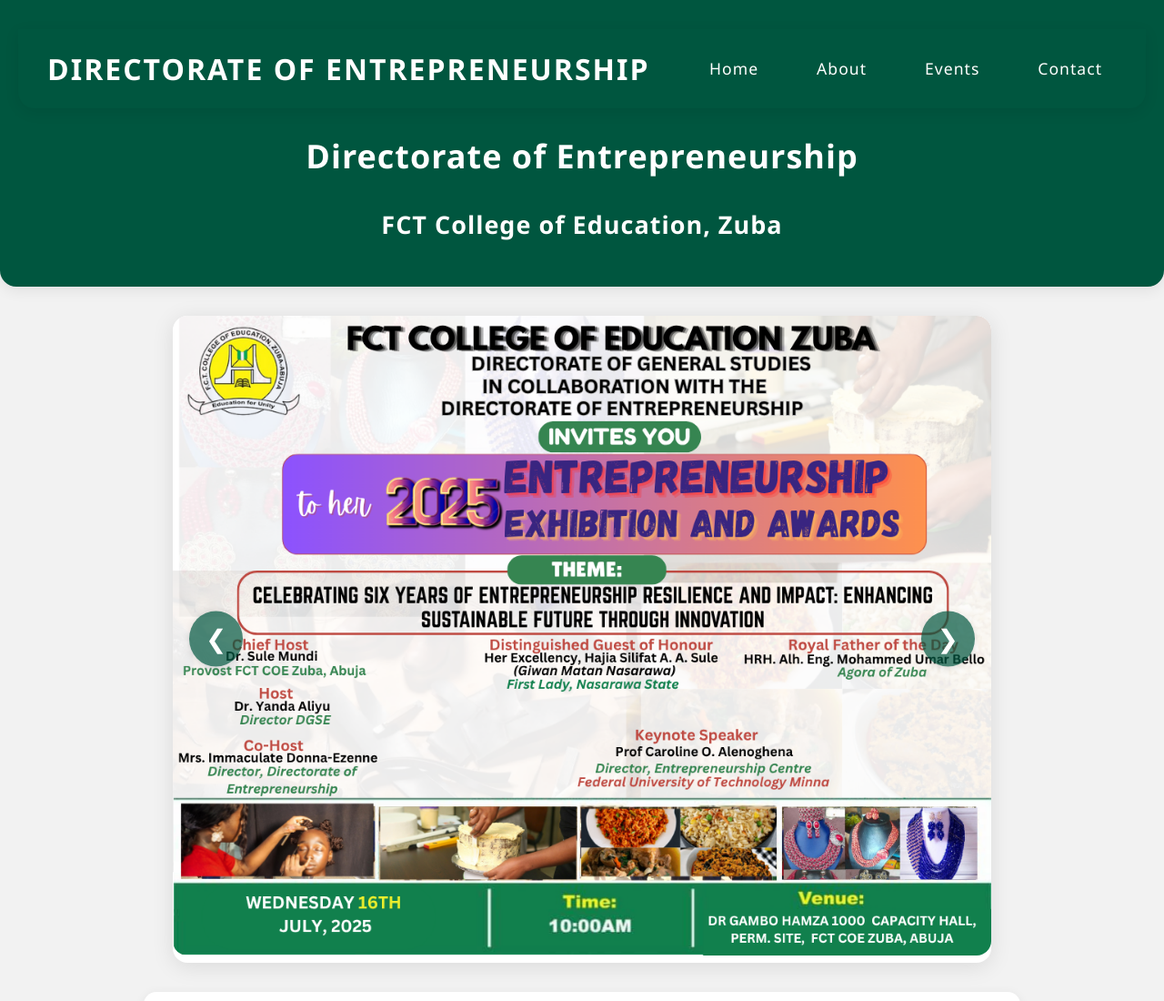
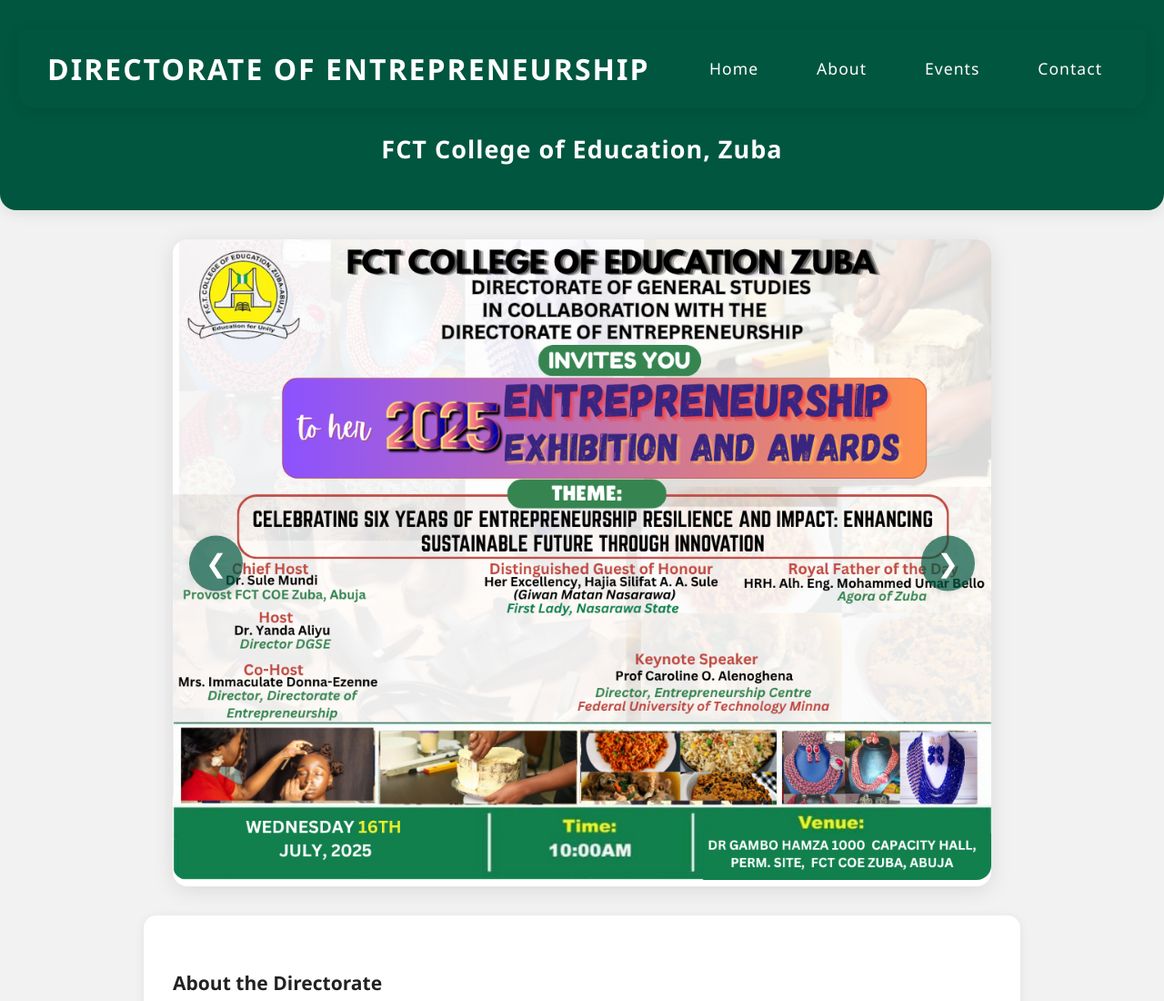
Before and after one commit to Micheal395/doezuba, a plain HTML site: page index.html in a window 1280 px wide. Shown: the top 1100 px of the page at 91% size. Drawn offline with Linux system fonts and the light colour scheme.

Commit message:
Update index.html

```diff
--- a/index.html
+++ b/index.html
@@ -3,7 +3,7 @@
 <head>
   <meta charset="UTF-8">
   <meta name="viewport" content="width=device-width, initial-scale=1">
-  <title>FCT COE Zuba</title>
+  <title>DIRECTORATE OF ENTREPRENEURSHIP - FCT COE Zuba</title>
   <link rel="stylesheet" href="style.css">
 </head>
 <body>
@@ -20,7 +20,6 @@
       </ul>
     </nav>
     <div class="header-content">
-      <h1>Directorate of Entrepreneurship</h1>
       <h2>FCT College of Education, Zuba</h2>
     </div>
   </header>
```
